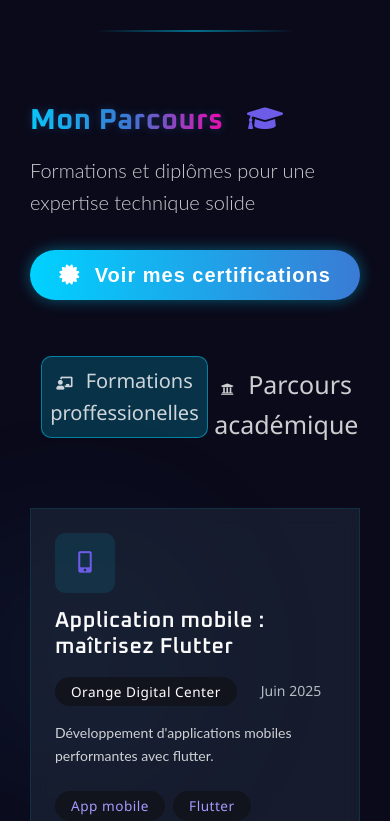
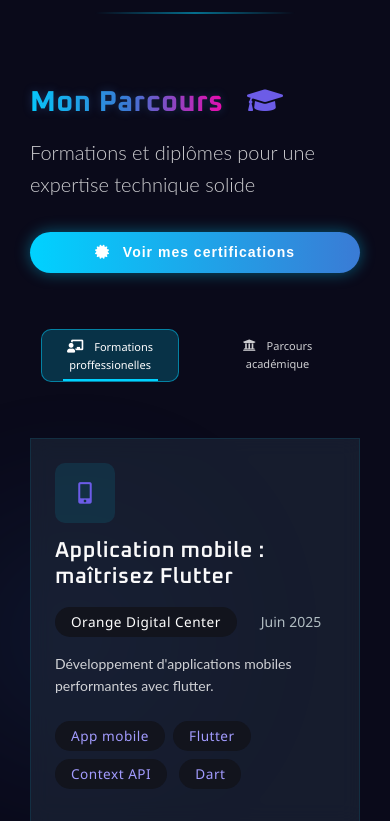
Before and after one commit to Besedra/besedev, a PHP site: page / in a window 390 px wide, after a click on "Voir mes réalisations". Shown: the part 4200-5021 px from the top of the page. Run offline with PHP 8.4, Linux system fonts and the light colour scheme; some libraries are stand-ins or nearby versions.

Commit message:
Update style.css

```diff
--- a/css/style.css
+++ b/css/style.css
@@ -796,7 +796,7 @@
 
     /* Ajustement des boutons */
     .btn {
-        font-size: 20px !important;
+        font-size: 14px !important;
         padding: 10px 15px !important;
     }
 
@@ -838,7 +838,7 @@
 
     /* Ajustement des onglets */
     .nav-pills .nav-link {
-        font-size: 20px !important;
+        font-size: 11px !important;
         padding: 8px !important;
     }
 }
@@ -858,9 +858,6 @@
     /*background: url(../img/serviceimg.svg) no-repeat;*/
     background-size: cover;
 
-}
-#diplomes-tab{
-    font-size: 25px !important;
 }
 
 .educationimg {
@@ -1019,6 +1016,10 @@
     border-color: rgba(255,255,255,0.3);
 }
 
+.scroll-down {
+    animation: bounce 2s infinite;
+}
+
 @keyframes bounce {
     0%, 20%, 50%, 80%, 100% {transform: translateY(0);}
     40% {transform: translateY(-15px);}
@@ -1046,6 +1047,13 @@
     }
 }
 
+/* Navbar Freelance Optimisée */
+.navbar {
+    transition: all 0.3s ease;
+    box-shadow: 0 2px 20px rgba(0,0,0,0.2);
+    background: rgba(30, 30, 30, 0.95) !important;
+    backdrop-filter: blur(10px);
+}
 
 .nav-link {
     font-weight: 500;
@@ -1055,6 +1063,20 @@
     color: rgba(255,255,255,0.8) !important;
 }
 
+.nav-link:hover,
+.nav-link.active {
+    color: white !important;
+}
+
+.nav-link.active::after {
+    content: '';
+    position: absolute;
+    bottom: 0;
+    left: 15%;
+    width: 70%;
+    height: 2px;
+    background: var(--primary);
+}
 
 .btn-primary {
     background: var(--primary);
@@ -1068,6 +1090,21 @@
     box-shadow: 0 5px 15px rgba(108, 92, 231, 0.4);
 }
 
+/* Animation douce au scroll */
+.navbar-brand img {
+    transition: all 0.3s;
+}
+
+.navbar.scrolled .navbar-brand img {
+    height: 35px !important;
+}
+
+@media (max-width: 992px) {
+    .navbar-collapse {
+        padding: 20px 0;
+        background: rgba(30, 30, 30, 0.98);
+        border-radius: 0 0 10px 10px;
+    }
 
     .nav-item {
         margin: 5px 0;
@@ -1740,6 +1777,9 @@
         color: #e0e0e0;
         line-height: 1.6;
 
+        /* Smooth scrolling */
+        scroll-behavior: smooth;
+
         /* Prévention du débordement */
         overflow-x: hidden;
     }
@@ -1886,6 +1926,10 @@
     transition: all 0.3s;
 }
 
+.nav-link.active,
+.nav-link:hover {
+    color: white !important;
+}
 .nav-link {
     position: relative;
     margin: 0 0.7rem;
@@ -1893,6 +1937,12 @@
     color: rgba(255, 255, 255, 0.8) !important;
     transition: all 0.3s;
     padding-bottom: 6px;
+}
+
+.nav-link.active,
+.nav-link:hover {
+    color: #fff !important;
+
 }
 
 
```
